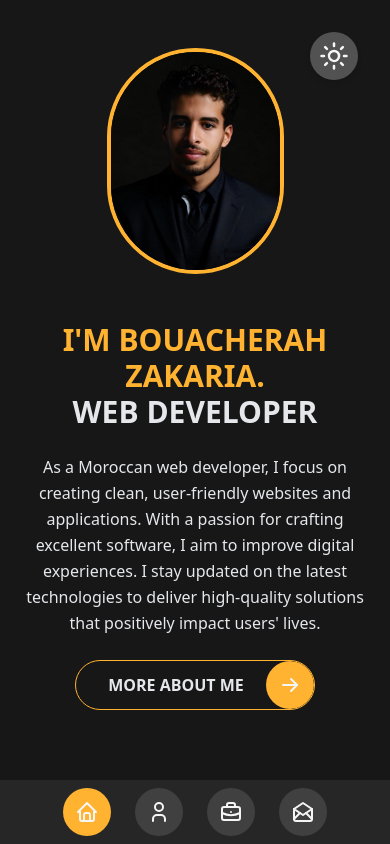
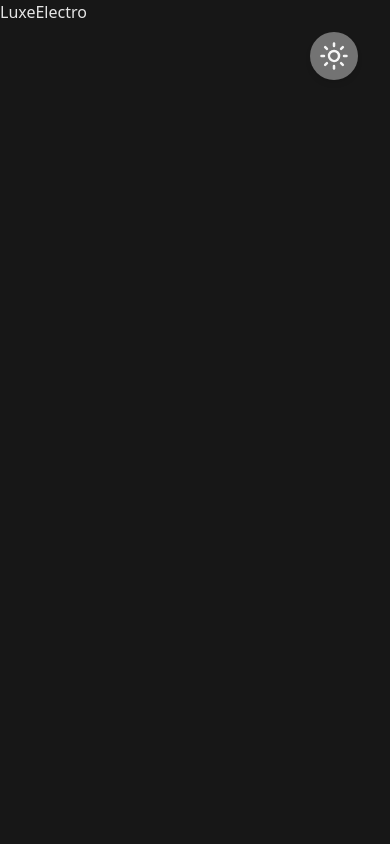
Before and after one commit to zakariabouacherah/portfolio, a React (Vite) app: page /projects/luxe-electro in a window 390 px wide. Built offline with nearby package versions, Linux system fonts and the light colour scheme.

Commit message:
add router & not found page & update layout

```diff
--- a/package.json
+++ b/package.json
@@ -16,7 +16,8 @@
     "react": "^18.2.0",
     "react-dom": "^18.2.0",
     "react-hot-toast": "^2.4.1",
-    "react-icons": "^5.0.1"
+    "react-icons": "^5.0.1",
+    "react-router-dom": "^7.1.3"
   },
   "devDependencies": {
     "@types/react": "^18.2.66",
--- a/src/App.jsx
+++ b/src/App.jsx
@@ -1,12 +1,28 @@
-import { useState } from "react";
 import "./App.css";
 import Layout from "./layout/Layout";
+import { BrowserRouter as Router, Routes, Route } from "react-router-dom";
+import LuxeElectro from "./sections/projects/luxe-electro";
+import NotFound from "./layout/NotFound";
+import Mode from "./components/Mode";
+import { useState } from "react";
 
 function App() {
+  const [darkMode, setDarkMode] = useState(true);
   return (
-    <>
-      <Layout />
-    </>
+    <div
+      className={`${
+        darkMode && "dark"
+      } transition-colors duration-100 relative `}
+    >
+      <Router>
+        <Routes>
+          <Route path="/" element={<Layout />} />
+          <Route path="/projects/luxe-electro" element={<LuxeElectro />} />
+          <Route path="*" element={<NotFound />} />
+        </Routes>
+      </Router>
+      <Mode darkMode={darkMode} setDarkMode={setDarkMode} />
+    </div>
   );
 }
 
--- a/src/components/Button.jsx
+++ b/src/components/Button.jsx
@@ -3,16 +3,16 @@ import React from "react";
 const Button = ({ label, icon, onClick }) => {
   return (
     <button
-      className="relative group flex items-center justify-center py-3 pl-8 pr-[70px] rounded-full border-primary border-[1.5px] overflow-hidden"
+      className="relative group flex items-center justify-center py-3 pl-6 pr-[70px] rounded-full border-primary border-[1.5px] overflow-hidden"
       onClick={onClick}
     >
       <span className="relative font-semibold text-base uppercase group-hover:text-gray-100 z-10 ">
         {label}
       </span>
-      <span className="absolute top-0 right-0 h-full bg-primary w-[48px] flex items-center justify-center rounded-full text-2xl text-gray-100  z-10">
+      <span className="absolute top-0 right-0 h-full bg-primary w-[48px] pl-1 flex items-center justify-center rounded-full text-2xl text-gray-100  z-10">
         {icon}
       </span>
-      <span className="absolute right-0 top-0 w-0 h-full bg-primary group-hover:w-full transition-all duration-500 z-0"></span>
+      <span className="absolute right-0 top-0 lg:w-0 h-full bg-primary group-hover:lg:w-full w-0 transition-all duration-500 z-0"></span>
     </button>
   );
 };
--- /dev/null
+++ b/src/components/Mode.jsx
@@ -0,0 +1,22 @@
+import React, { useState } from "react";
+import { TbMoon, TbSunHigh } from "react-icons/tb";
+
+const Mode = ({ darkMode, setDarkMode }) => {
+  const toggleDarkMode = () => {
+    setDarkMode(!darkMode);
+  };
+  return (
+    <div
+      className={`flex items-center justify-center w-12 h-12 rounded-full cursor-pointer fixed right-8 top-8 z-30 shadow-md
+        dark:bg-neutral-500 bg-neutral-300
+      `}
+      onClick={toggleDarkMode}
+    >
+      <button className={"text-neutral-900 dark:text-neutral-100 text-3xl"}>
+        {darkMode ? <TbSunHigh /> : <TbMoon />}
+      </button>
+    </div>
+  );
+};
+
+export default Mode;
--- a/src/components/WorkItem.jsx
+++ b/src/components/WorkItem.jsx
@@ -1,25 +1,25 @@
 import Aos from "aos";
 import "aos/dist/aos.css";
 import React, { useEffect } from "react";
+import { useNavigate } from "react-router-dom";
+import Button from "./Button";
+import { TbReportSearch } from "react-icons/tb";
 
-const WorkItem = ({
-  imgPath,
-  name,
-  descreption,
-  demoLink,
-  repoLink,
-  delay,
-}) => {
+const WorkItem = ({ imgPath, name, descreption, delay, projectLink }) => {
   useEffect(() => {
     Aos.init();
   }, []);
+  const navigate = useNavigate();
+  const onClick = () => {
+    navigate(projectLink);
+  };
   return (
     <div
       data-aos="flip-left"
       data-aos-duration="1000"
       data-aos-easing="ease"
       data-aos-delay={delay}
-      className="relative group lg:w-[500px] h-full rounded-2xl overflow-hidden"
+      className="relative lg:w-[500px] h-full rounded-2xl overflow-hidden"
     >
       <div className="w-full h-[260px] relative overflow-hidden">
         <img
@@ -36,8 +36,8 @@ const WorkItem = ({
         <div className="text-base font-light opacity-80 mb-4">
           {descreption}
         </div>
-        <div className="flex items-center gap-4">
-          <a
+        <div>
+          {/* <a
             href={demoLink}
             target="_blank"
             className="py-2 px-4 bg-primary text-white rounded-xl hover:bg-primary1 border-[1px] border-transparent cursor-pointer"
@@ -50,7 +50,18 @@ const WorkItem = ({
             className="py-2 px-4 border-primary border-[1px] rounded-xl hover:bg-primary hover:text-white"
           >
             View Code
-          </a>
+          </a> */}
+          {/* <Link
+            className="py-2 px-4 bg-primary text-white rounded-xl hover:bg-primary1 border-[1px] border-transparent cursor-pointer"
+            to={projectLink}
+          >
+            More details
+          </Link> */}
+          <Button
+            icon={<TbReportSearch />}
+            label={"More details"}
+            onClick={onClick}
+          />
         </div>
       </div>
     </div>
--- a/src/index.css
+++ b/src/index.css
@@ -2,6 +2,6 @@
 @tailwind components;
 @tailwind utilities;
 
-* {
+/* * {
   @apply transition-colors duration-200;
-}
+} */
--- a/src/layout/Layout.jsx
+++ b/src/layout/Layout.jsx
@@ -4,27 +4,16 @@ import Hero from "../sections/Hero";
 import About from "../sections/About";
 import Portfolio from "../sections/Portfolio";
 import Contact from "../sections/Contact";
-import { TbMoon, TbSunHigh } from "react-icons/tb";
-import Aos from "aos";
-import "aos/dist/aos.css";
 
 const Layout = () => {
-  const [darkMode, setDarkMode] = useState(true);
   const [activeSection, setActiveSection] = useState("hero");
-  const toggleDarkMode = () => {
-    setDarkMode(!darkMode);
-  };
 
   const handleButtonClick = (section) => {
     setActiveSection(section);
   };
 
   return (
-    <div
-      className={`${
-        darkMode && "dark"
-      } transition-colors duration-100 relative `}
-    >
+    <div>
       <div className=" relative bg-neutral-100 dark:bg-neutral-900 text-neutral-800 dark:text-neutral-200">
         <div className="fixed bottom-0 lg:top-0 lg:right-0 py-2 bg-neutral-200 dark:bg-neutral-800 lg:bg-transparent lg:dark:bg-transparent z-20">
           <Navigation
@@ -39,16 +28,6 @@ const Layout = () => {
         {activeSection === "portfolio" && <Portfolio />}
         {activeSection === "contact" && <Contact />}
       </div>
-      <div
-        className={`flex items-center justify-center w-12 h-12 rounded-full cursor-pointer fixed right-8 top-8 z-30 shadow-md ${
-          darkMode ? "bg-neutral-600" : "bg-neutral-300"
-        }`}
-        onClick={toggleDarkMode}
-      >
-        <button className="text-neutral-900 dark:text-neutral-100 text-3xl">
-          {darkMode ? <TbSunHigh /> : <TbMoon />}
-        </button>
-      </div>
     </div>
   );
 };
--- a/src/layout/Navigation.jsx
+++ b/src/layout/Navigation.jsx
@@ -1,4 +1,4 @@
-import React, { useState } from "react";
+import React from "react";
 import { TbHome, TbUser, TbBriefcase, TbMailOpened } from "react-icons/tb";
 import NavItem from "../components/NavItem";
 
--- /dev/null
+++ b/src/layout/NotFound.jsx
@@ -0,0 +1,11 @@
+import React from "react";
+
+const NotFound = () => {
+  return (
+    <div className="w-full h-dvh flex items-center justify-center">
+      NotFound
+    </div>
+  );
+};
+
+export default NotFound;
--- a/src/sections/Portfolio.jsx
+++ b/src/sections/Portfolio.jsx
@@ -26,33 +26,27 @@ const Portfolio = () => {
         <WorkItem
           imgPath={Tajin}
           name="Tajine Tales"
-          repoLink={"https://github.com/zakariabouacherah/tajine-tales"}
           descreption="This is a fully operational culinary platform, TajineTales, employing React.js for the frontend and Express.js with a REST API for the backend, coupled with MongoDB integration for secure data management."
           delay={0}
         />
         <WorkItem
           imgPath={DataDriven}
           name="Data Driven"
-          demoLink={"https://data-driven.onrender.com/"}
-          repoLink={"https://github.com/zakariabouacherah/digital-agency"}
           descreption="DataDriven: A dynamic showcase of modernity in digital agency websites. Built using React and styled with Tailwind CSS. Witness the future of web design unfold with DataDriven's sleek, data-centric components."
           delay={300}
         />
         <WorkItem
           imgPath={Oussama}
           name="Oussama Ichid Portfolio"
-          demoLink={"https://ossama-ichid.onrender.com/"}
-          repoLink={"https://github.com/zakariabouacherah/oss-portfolio"}
           descreption="Oussama Ichid Portfolio: A contemporary portfolio designed for a friend, featuring a dynamic layout and modern styling with React and Tailwind CSS. This project emphasizes responsive design and user-friendly navigation, reflecting the seamless blend of functionality and aesthetics in today’s web development."
           delay={600}
         />
         <WorkItem
           imgPath={Luxe}
           name="Luxe electro"
-          demoLink={"https://luxe-electro.vercel.app/"}
-          repoLink={"#"}
           descreption="Luxe Electro: An ecommerce solution crafted with the MERN stack, utilizing Tailwind CSS for responsive design and Cloudinary for seamless image storage. Users can effortlessly navigate through a range of home appliances, add items to their cart, and complete their orders via an intuitive checkout system, with full control through an admin dashboard."
           delay={900}
+          projectLink={"/projects/luxe-electro"}
         />
       </div>
     </section>
--- /dev/null
+++ b/src/sections/projects/luxe-electro.jsx
@@ -0,0 +1,13 @@
+import React from "react";
+
+const LuxeElectro = () => {
+  return (
+    <div>
+      <div className=" relative bg-neutral-100 dark:bg-neutral-900 text-neutral-800 dark:text-neutral-200 min-h-dvh">
+        LuxeElectro
+      </div>
+    </div>
+  );
+};
+
+export default LuxeElectro;
```
Also changed, not shown: 1 other file (tests, documents, lock files or other folders).
